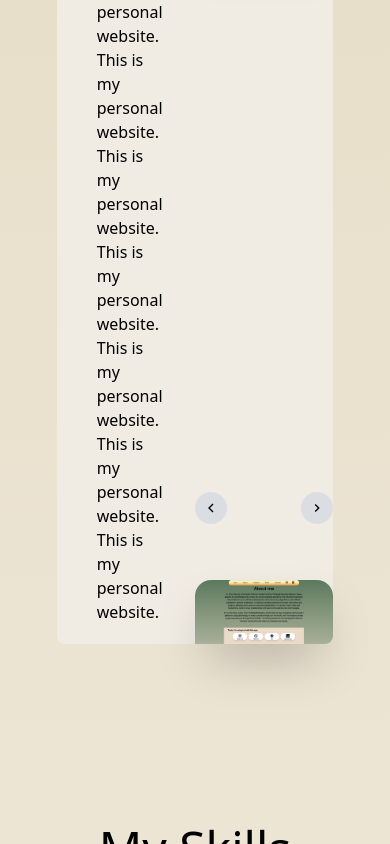
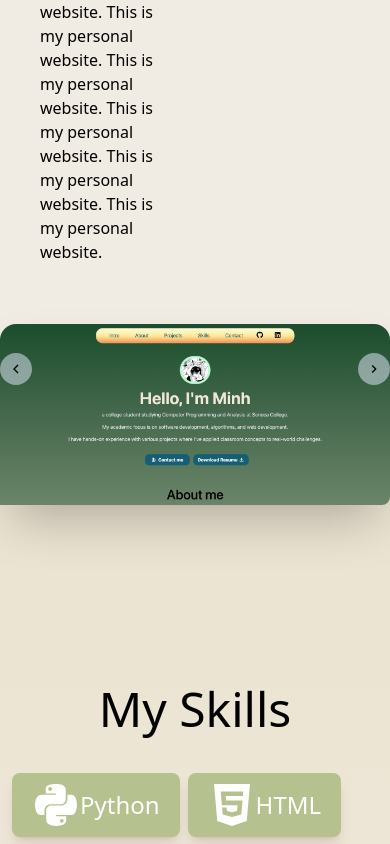
Before and after one commit to MinhPhamLapTrinh/NEXT-PORTFOLIO, a Next.js app: page / in a window 390 px wide. Shown: the part 2432-3276 px from the top of the page. Built offline with nearby package versions, Linux system fonts and the light colour scheme.

Commit message:
update mobile screen for project component

```diff
--- a/components/Project.js
+++ b/components/Project.js
@@ -24,8 +24,8 @@ export default function Project({ description, imageList, gitHubLink }) {
     <>
       <div className="flex flex-col space-y-10 items-center justify-center pb-5">
         <h1 className="text-5xl font-sm">My Works</h1>
-        <div className="flex flex-col space-y-10 px-2 w-3/4">
-          <div className="flex flex-row justify-around bg-[#F0EBE3] rounded-lg">
+        {/* <div className="flex flex-col space-y-10 px-2 md:w-3/4"> */}
+          <div className="flex flex-col md:flex-row md:justify-around bg-[#F0EBE3] rounded-lg md:w-3/4 w-full">
             <span className="flex px-10 py-5 w-1/2">
               This is my personal website. This is my personal website. This is
               my personal website. This is my personal website. This is my
@@ -33,13 +33,6 @@ export default function Project({ description, imageList, gitHubLink }) {
               website. This is my personal website.
             </span>
             <div className="relative">
-              <Image
-                src={img[(nextImg + 1) % img.length]}
-                width="700"
-                height="400"
-                alt="pics"
-                className="shadow-2xl rounded-t-2xl rounded-br-lg mt-10 absolute bottom-0"
-              />
               <Image
                 src={img[nextImg]}
                 width="700"
@@ -97,7 +90,7 @@ export default function Project({ description, imageList, gitHubLink }) {
               </div>
             </div>
           </div> */}
-        </div>
+        {/* </div> */}
       </div>
     </>
   );
```
